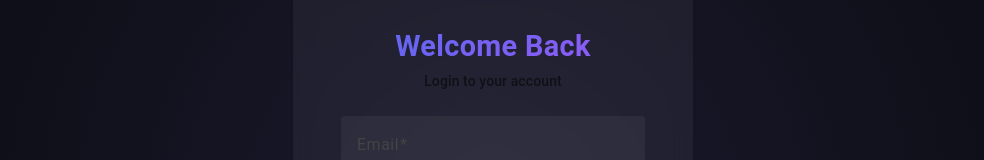
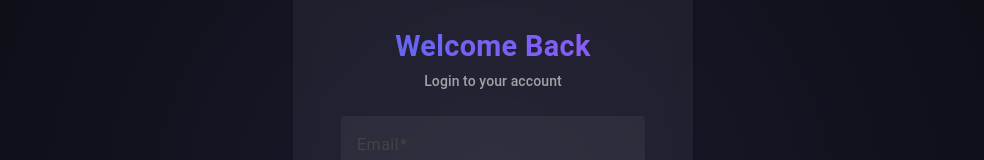
Before and after one commit to sankha-patra/product-management-system, an Angular app in the folder frontend/: page /login in a window 1280 px wide. Shown: the part 181-341 px from the top of the page, without its empty margins (147-1131 px from the left). Built offline with nearby package versions, Linux system fonts and the light colour scheme.

Commit message:
Update styles.css

```diff
--- a/frontend/src/styles.css
+++ b/frontend/src/styles.css
@@ -94,6 +94,15 @@ body {
 .mdc-text-field--filled:not(.mdc-text-field--disabled) .mdc-floating-label {
   color: #444444 !important;
 }
+/* Fix typed text visibility */
+.mdc-text-field--filled:not(.mdc-text-field--disabled) .mdc-text-field__input {
+  color: #ffffff !important;
+}
+
+/* Fix subtitle color */
+mat-card-subtitle {
+  color: var(--text-secondary) !important;
+}
 
 @keyframes fadeIn {
   from { opacity: 0; transform: translateY(10px); }
```
